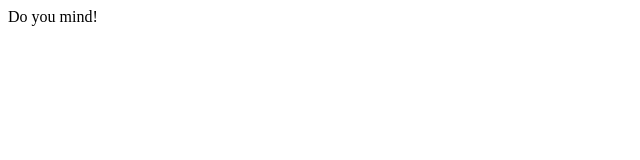
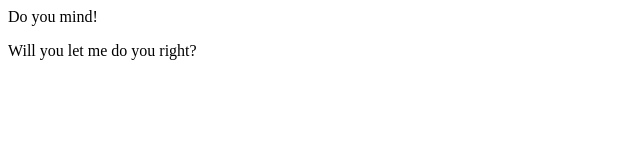
Before and after one commit to YashJoshi102/localRepo, a plain HTML site: page index.html in a window 1280 px wide. Shown: the whole page, without its empty margins (0-640 px from the left). Drawn offline with Linux system fonts and the light colour scheme.

Commit message:
this is for feature 1 version2

```diff
--- a/index.html
+++ b/index.html
@@ -1 +1,2 @@
 <p>Do you mind!</p>
+<p>Will you let me do you right?</p>
```
